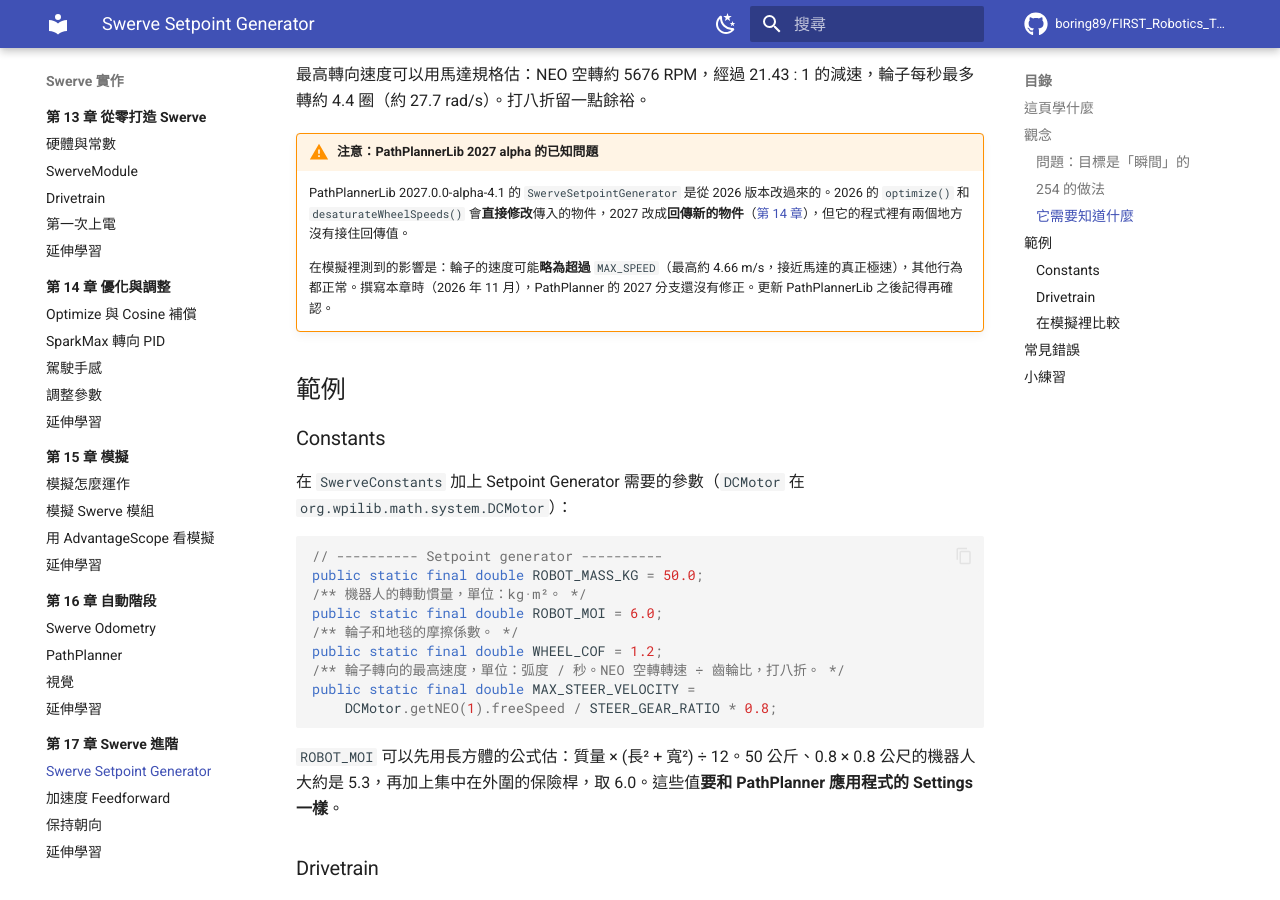
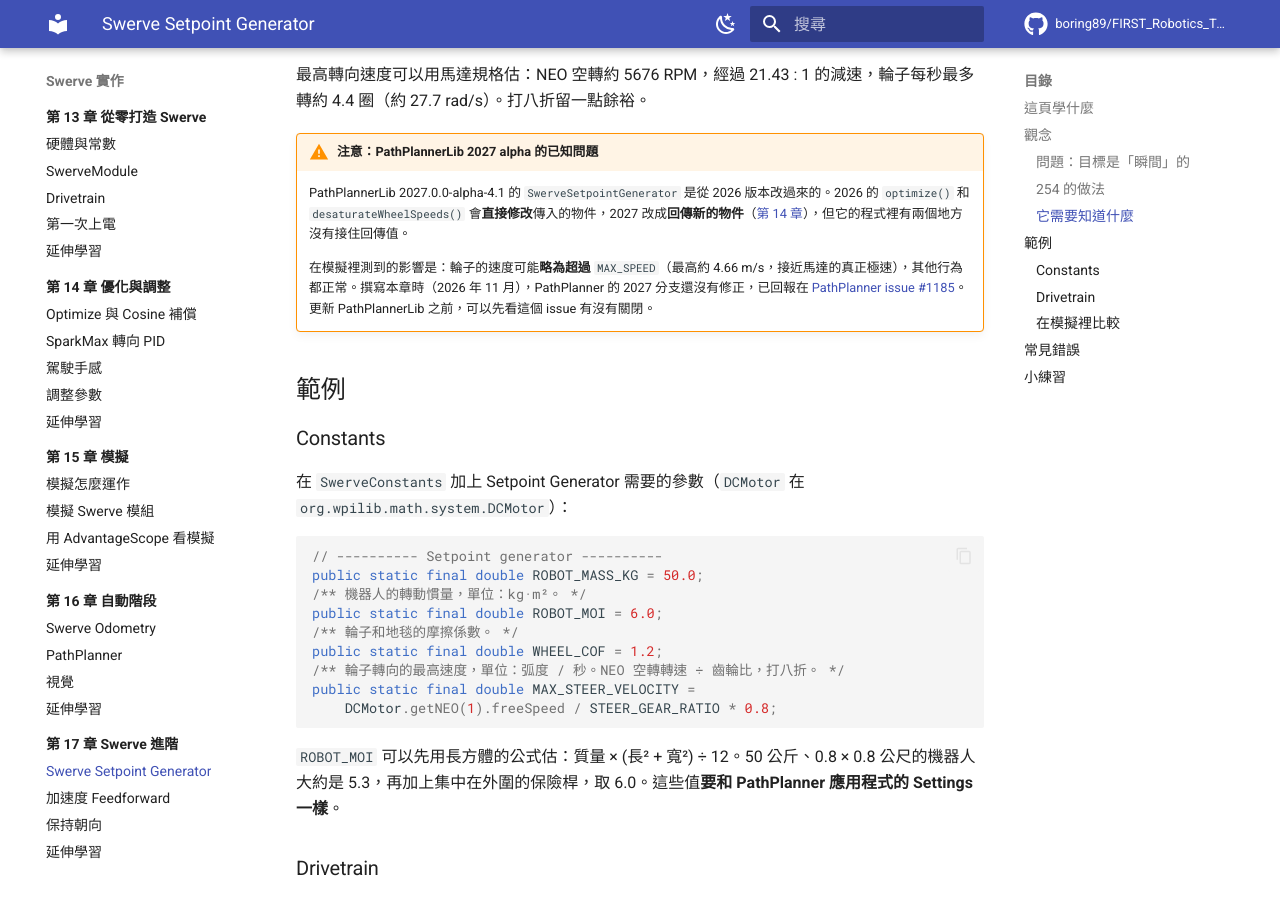
Before and after one commit to boring89/FIRST_Robotics_Tutorial, an MkDocs documentation site: the page built from docs/17-swerve-advanced/setpoint-generator.md, in a window 1280 px wide and 900 px high, scrolled down 1954 px. Built offline with MkDocs 1.6.1 and Material for MkDocs 9.7.7, drawn with Linux system fonts in a browser that asks for light colours; comment, search, counter and statistics services are not loaded.

Commit message:
Link the PathPlanner setpoint generator issue from chapter 17
Co-Authored-By: Claude Opus 5.5 <noreply@anthropic.com>

```diff
--- a/docs/17-swerve-advanced/setpoint-generator.md
+++ b/docs/17-swerve-advanced/setpoint-generator.md
@@ -60,7 +60,7 @@ Setpoint Generator 要知道機器人的物理參數，才能算出「做得到
 !!! warning "注意：PathPlannerLib 2027 alpha 的已知問題"
     PathPlannerLib 2027.0.0-alpha-4.1 的 `SwerveSetpointGenerator` 是從 2026 版本改過來的。2026 的 `optimize()` 和 `desaturateWheelSpeeds()` 會**直接修改**傳入的物件，2027 改成**回傳新的物件**（[第 14 章](../14-swerve-tuning/optimize.md#這兩個方法都會回傳新的物件)），但它的程式裡有兩個地方沒有接住回傳值。
 
-    在模擬裡測到的影響是：輪子的速度可能**略為超過** `MAX_SPEED`（最高約 4.66 m/s，接近馬達的真正極速），其他行為都正常。撰寫本章時（2026 年 11 月），PathPlanner 的 2027 分支還沒有修正。更新 PathPlannerLib 之後記得再確認。
+    在模擬裡測到的影響是：輪子的速度可能**略為超過** `MAX_SPEED`（最高約 4.66 m/s，接近馬達的真正極速），其他行為都正常。撰寫本章時（2026 年 11 月），PathPlanner 的 2027 分支還沒有修正，已回報在 [PathPlanner issue #1185](https://github.com/mjansen4857/pathplanner/issues/1185)。更新 PathPlannerLib 之前，可以先看這個 issue 有沒有關閉。
 
 ## 範例
 
```
